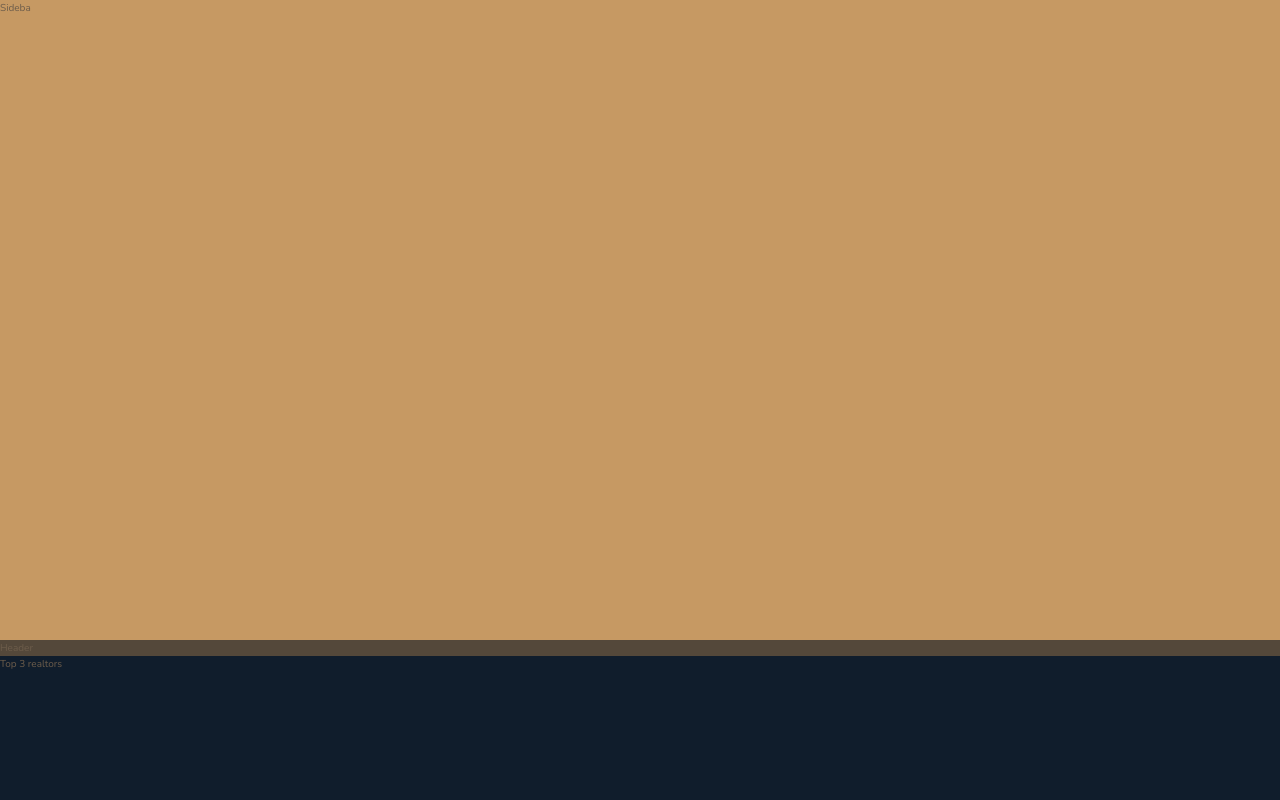
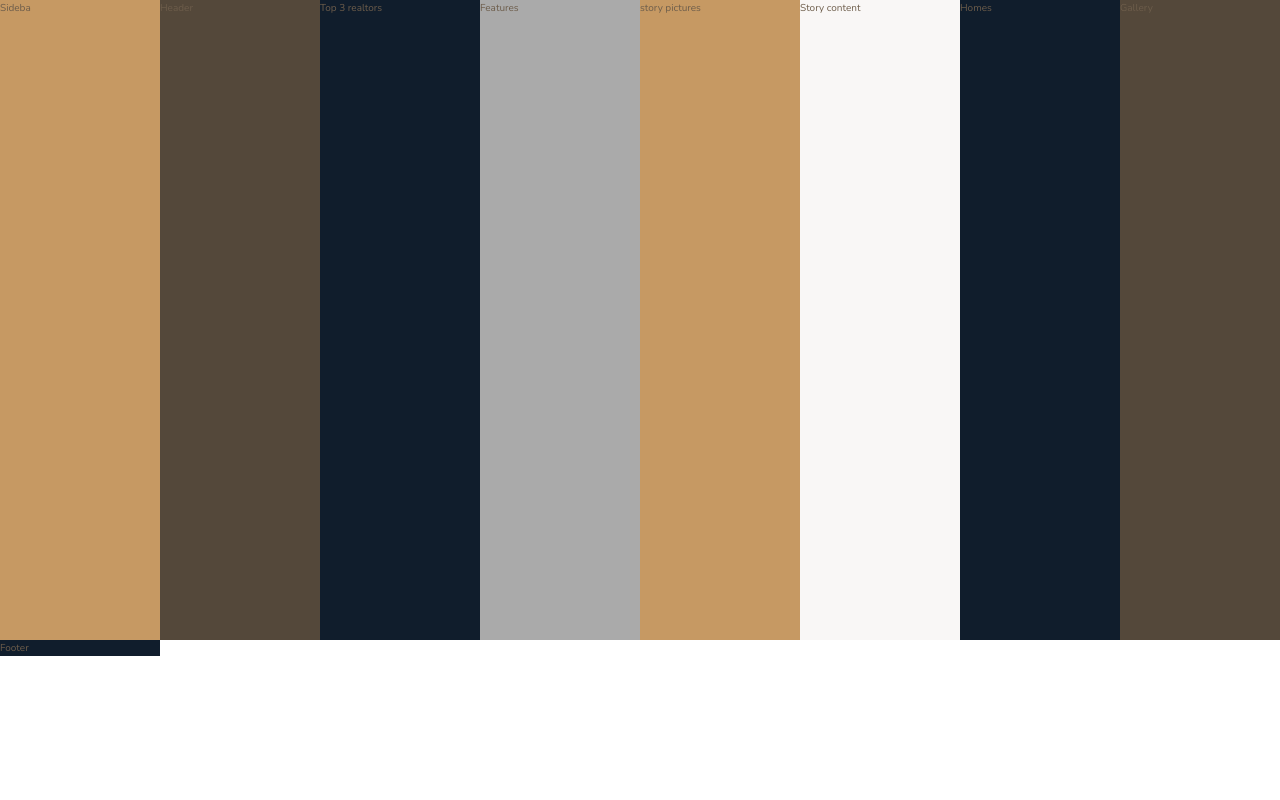
Before and after one commit to pawelpiatek1707/Nexter, a website: page index.html in a window 1280 px wide. Shown: the top 800 px of the page. Drawn offline with nearby package versions, Linux system fonts and the light colour scheme; files that its build step writes are made by us from their sources.

Commit message:
added 8 columns grid

```diff
--- a/sass/_base.scss
+++ b/sass/_base.scss
@@ -38,4 +38,6 @@ body{
   grid-template-rows: 80vh min-content 40vw repeat(3,min-content);//min
   // content means that the size of row is
   //as big as it is necessary to fit elements which are placed inside
+  grid-template-columns: repeat(8, 1fr); //at the begening our grid will by based
+  //on 8  columns grid
 }
```
